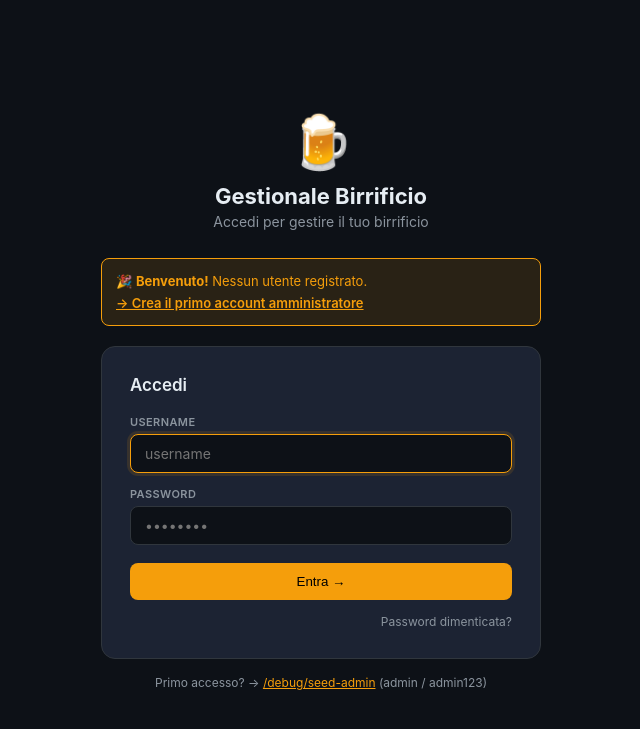
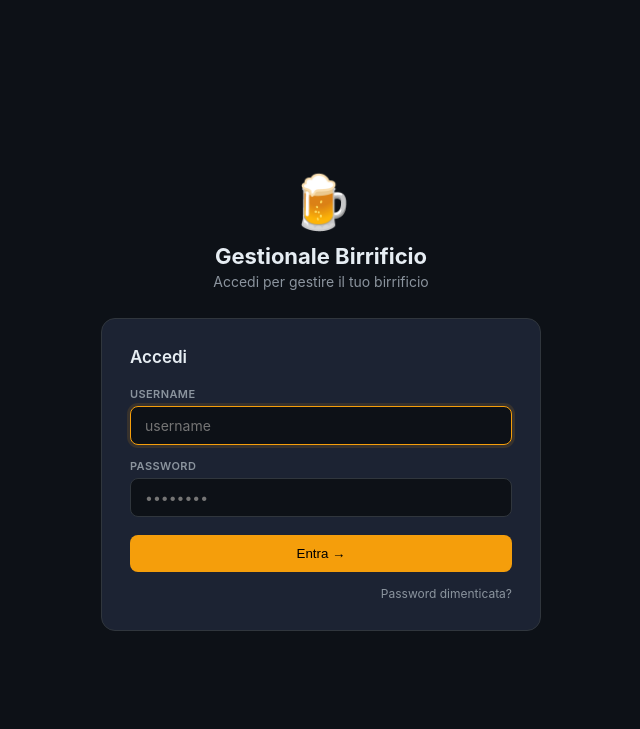
Before and after one commit to smaranghi-spec/Gestionale-Birra, a FastAPI app: page /login in a window 1280 px wide. Shown: the top 729 px of the page, without its empty margins (319-959 px from the left). Run offline with FastAPI, Linux system fonts and the light colour scheme.

Commit message:
UI: clean up login page and remove primo accesso text

```diff
--- a/templates/login.html
+++ b/templates/login.html
@@ -43,19 +43,14 @@
     <p>Accedi per gestire il tuo birrificio</p>
   </div>
 
-  {% if primo_accesso %}
-  <div class="primo">
-    🎉 <strong>Benvenuto!</strong> Nessun utente registrato.<br>
-    <a href="/register" style="color:inherit;text-decoration:underline;font-weight:600;margin-top:6px;display:inline-block;">→ Crea il primo account amministratore</a>
-  </div>
-  {% endif %}
+
 
   <div class="card">
 
 
     <!-- LOGIN -->
     <div id="tab-login" class="tab-panel active">
-      <h2 style="{% if primo_accesso %}display:block{% else %}display:none{% endif %}">Accedi</h2>
+      <h2>Accedi</h2>
 
       {% if errore %}
       <div class="alert">{{ errore }}</div>
@@ -82,10 +77,7 @@
 
   </div>
 
-  <div style="text-align:center;margin-top:16px;font-size:12px;color:var(--muted);">
-    Primo accesso? → <a href="/debug/seed-admin" style="color:var(--amber);">/debug/seed-admin</a>
-    (admin / admin123)
-  </div>
+
 </div>
 <script>
 function showTab(id, btn) {
```
